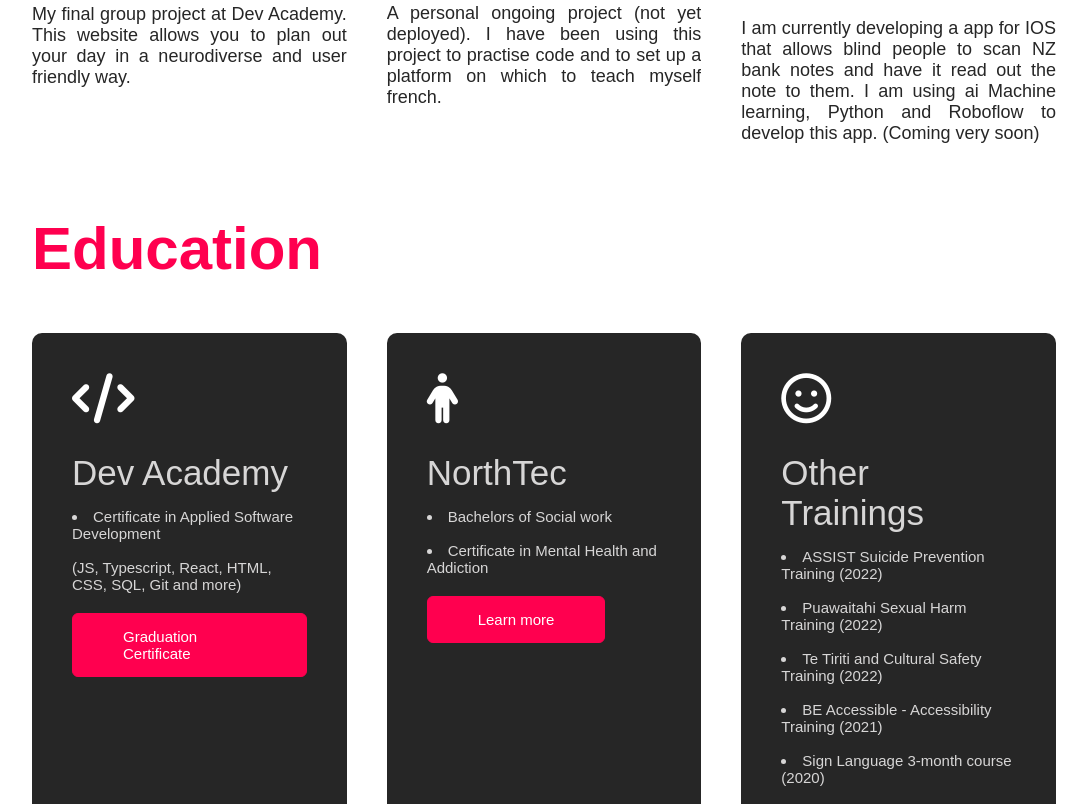
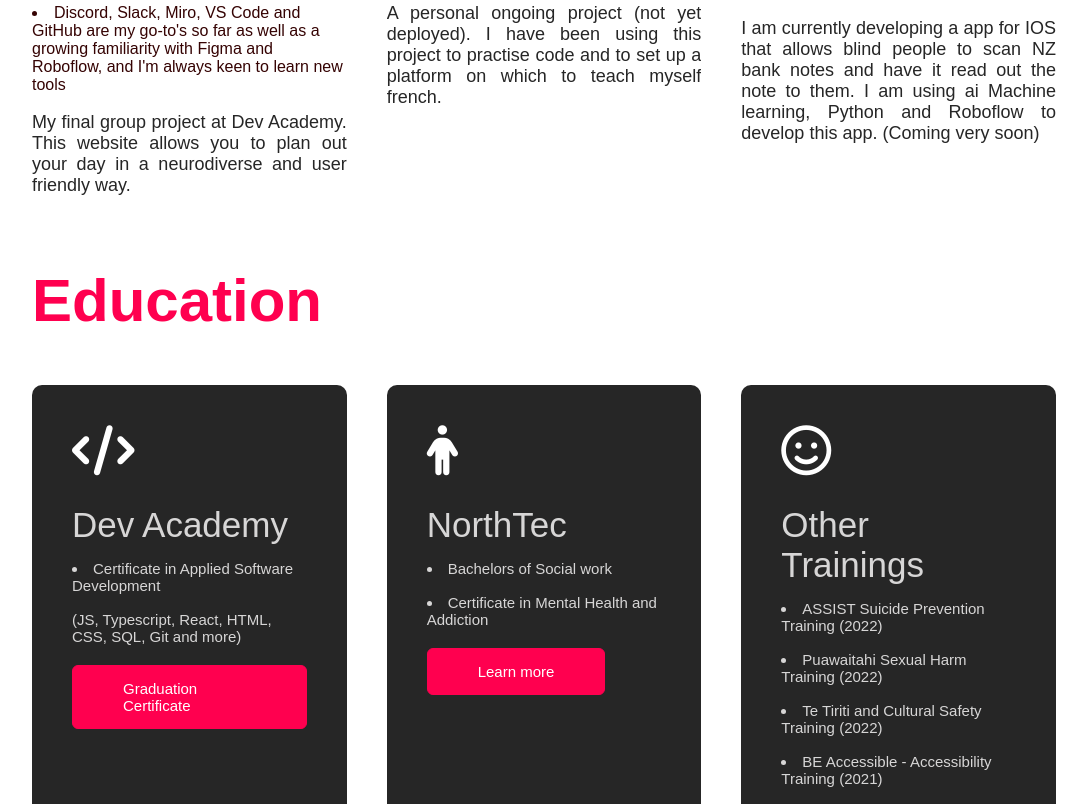
Before and after one commit to StormHS/Portfolio-Storm, a plain HTML site: page index.html in a window 1280 px wide. Shown: the part 2131-2935 px from the top of the page, without its empty margins (96-1183 px from the left). Drawn offline with Linux system fonts and the light colour scheme.

Commit message:
updating computer

```diff
--- a/index.html
+++ b/index.html
@@ -145,6 +145,7 @@
                     <br>
                     <h3>To Do To Day</h3>
                     <a href="https://to-do-to-day.pushed.nz/" target="_blank"><i class="fa-solid fa-up-right-from-square"></i></a>
+                    <li>Discord, Slack, Miro, VS Code and GitHub are my go-to's so far as well as a growing familiarity with Figma and Roboflow, and I'm always keen to learn new tools</li>
 
                     <br>
                     <p>My final group project at Dev Academy. This website allows you to plan out your day in a neurodiverse and user friendly way.</p>
```
